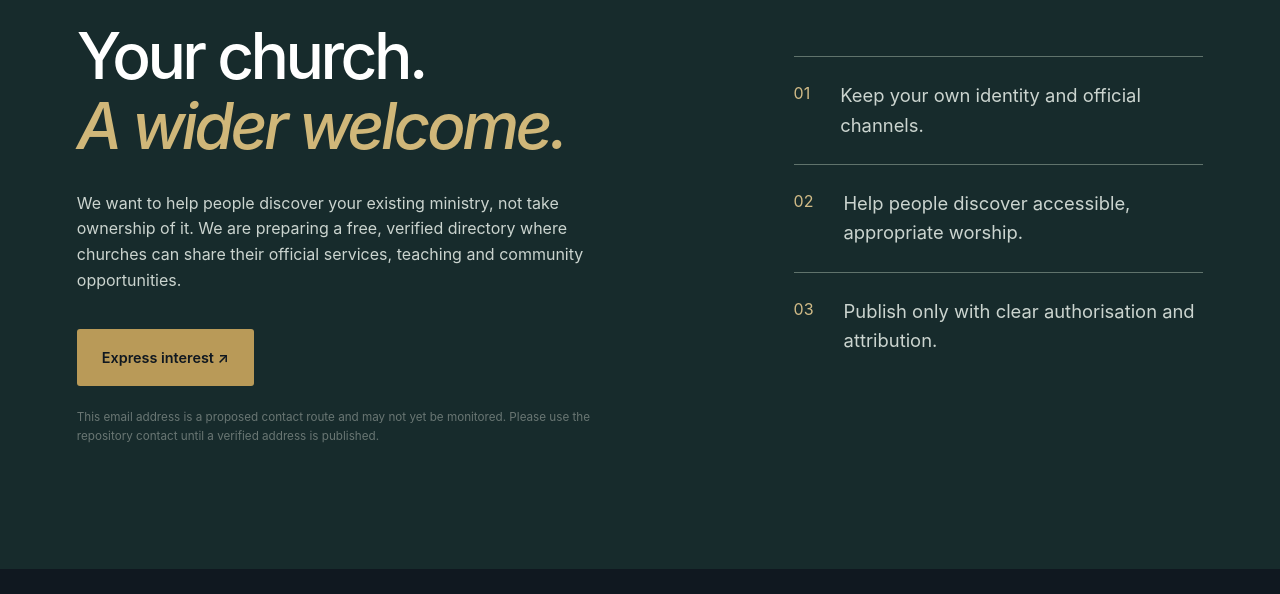
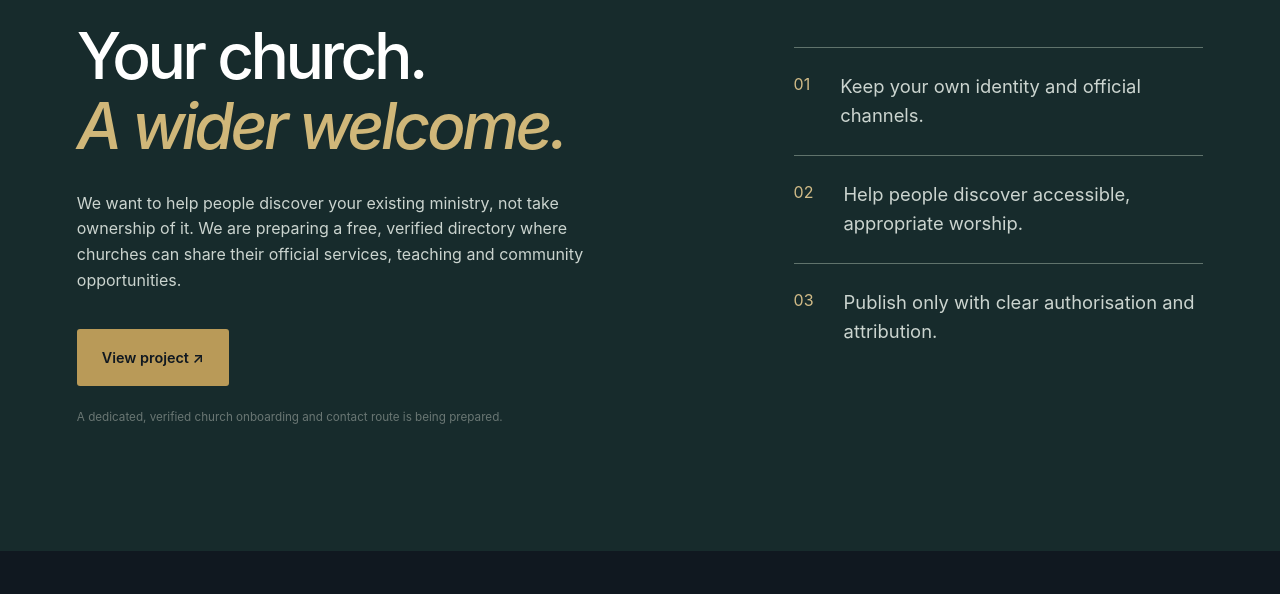
Before and after one commit to Raebu/OneOnlineChurch, a website: page index.html in a window 1280 px wide. Shown: the part 4989-5583 px from the top of the page. Drawn offline with Linux system fonts and the light colour scheme.

Commit message:
fix: avoid unverified church contact email

```diff
--- a/index.html
+++ b/index.html
@@ -20,6 +20,6 @@
 <section id="live" class="section live-section"><div class="section-heading"><span class="kicker">02 / LIVE WORSHIP</span><h2>Church doesn't end <i>at the door.</i></h2><p>Our vision: one clear schedule connecting people to official church broadcasts around the world, with local times, languages and accessibility details.</p></div><div class="live-layout"><div class="live-art" aria-hidden="true"><div class="live-orbit"></div><span class="live-cross">✝</span><span class="live-art-label">THE LIVING CHURCH</span></div><div class="live-content"><div class="tag">CURRENT PLATFORM STATUS</div><h3>Thoughtfully built. <br><em>Never falsely live.</em></h3><p>Verified service listings will appear here once participating churches are connected. Until then, we won't invent services, stream availability, viewing figures or church endorsements.</p><div class="status-line"><span class="status-circle"></span><strong>No verified live services published yet</strong></div><a href="#churches" class="text-link">Represent a church? Help us get started ↗</a></div></div></section>
 <section id="sermons" class="section sermons-section"><div class="section-heading"><span class="kicker">03 / LEARN & REFLECT</span><h2>Words that stay <i>with you.</i></h2><p>Find biblical teaching by topic, scripture and language. Each sermon will link back to its original church, with permissions and clear attribution.</p></div><div class="sermon-feature"><div class="book-art"><span>THE <br>WORDS<br> THAT<br> MATTER<span class="book-dot">.</span></span></div><div class="sermon-copy"><div class="tag">COMING IN OUR LIBRARY</div><h3>Search for answers.<br>Stay for understanding.</h3><p>From life's difficult questions to learning the Bible, our future library will help you find meaningful teaching without losing the speaker's original voice or context.</p><div class="topic-chips"><span>Hope</span><span>Forgiveness</span><span>Family</span><span>Prayer</span><span>Scripture</span><span>Finding faith</span></div><p class="small-note">No sermon recordings have been published on this site yet.</p></div></div></section>
 <section id="community" class="section community-section"><div class="section-heading"><span class="kicker">04 / COMMUNITY</span><h2>Because nobody should <i>worship alone.</i></h2><p>We're building a place for genuine fellowship, carefully moderated gatherings and connections that carry on beyond Sunday.</p></div><div class="community-grid"><article><span class="community-icon">♡</span><h3>Fellowship Circles</h3><p>Small, hosted groups for conversation, reflection and shared learning — planned with safeguarding from day one.</p><span class="coming-label">Planned feature</span></article><article><span class="community-icon">✳</span><h3>Prayer & reflection</h3><p>Personal moments of quiet, and carefully moderated opportunities to pray together across borders.</p><span class="coming-label">Planned feature</span></article><article><span class="community-icon">↗</span><h3>Faith in action</h3><p>Discover opportunities to help others through verified churches and charitable organisations.</p><span class="coming-label">Planned feature</span></article></div><div class="community-promise"><span aria-hidden="true">✦</span><p>Explore without registering. Participate at your pace. Be treated with dignity and care.</p></div></section>
-<section id="churches" class="section church-section"><div><span class="kicker">05 / FOR CHURCHES</span><h2>Your church. <br><i>A wider welcome.</i></h2><p>We want to help people discover your existing ministry, not take ownership of it. We are preparing a free, verified directory where churches can share their official services, teaching and community opportunities.</p><a class="btn btn-gold" href="mailto:hello@oneonlinechurch.org?subject=OneOnlineChurch%20church%20participation%20enquiry">Express interest ↗</a><p class="small-note">This email address is a proposed contact route and may not yet be monitored. Please use the repository contact until a verified address is published.</p></div><div class="church-benefits"><div><span>01</span><p>Keep your own identity and official channels.</p></div><div><span>02</span><p>Help people discover accessible, appropriate worship.</p></div><div><span>03</span><p>Publish only with clear authorisation and attribution.</p></div></div></section>
+<section id="churches" class="section church-section"><div><span class="kicker">05 / FOR CHURCHES</span><h2>Your church. <br><i>A wider welcome.</i></h2><p>We want to help people discover your existing ministry, not take ownership of it. We are preparing a free, verified directory where churches can share their official services, teaching and community opportunities.</p><a class="btn btn-gold" href="https://github.com/Raebu/OneOnlineChurch">View project ↗</a><p class="small-note">A dedicated, verified church onboarding and contact route is being prepared.</p></div><div class="church-benefits"><div><span>01</span><p>Keep your own identity and official channels.</p></div><div><span>02</span><p>Help people discover accessible, appropriate worship.</p></div><div><span>03</span><p>Publish only with clear authorisation and attribution.</p></div></div></section>
 </main><footer><a class="brand" href="#home"><span class="brand-mark">✳</span><span>One<span class="brand-light">Online</span>Church</span></a><p>One world. Many churches. One community.</p><div class="footer-links"><a href="./privacy.html">Privacy</a><a href="./safeguarding.html">Safety & safeguarding</a><a href="./accessibility.html">Accessibility</a><a href="https://github.com/Raebu/OneOnlineChurch">GitHub</a></div><small>© <span id="year">2026</span> OneOnlineChurch. An independent project in development; no church endorsement is implied.</small></footer>
 </body></html>
```
